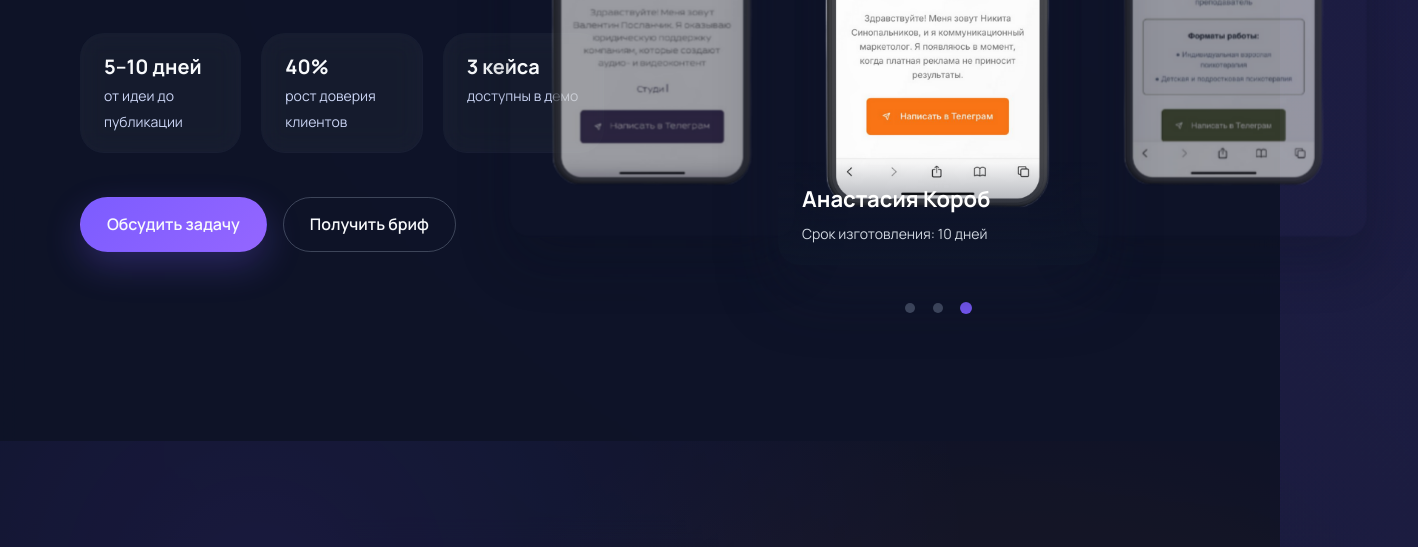
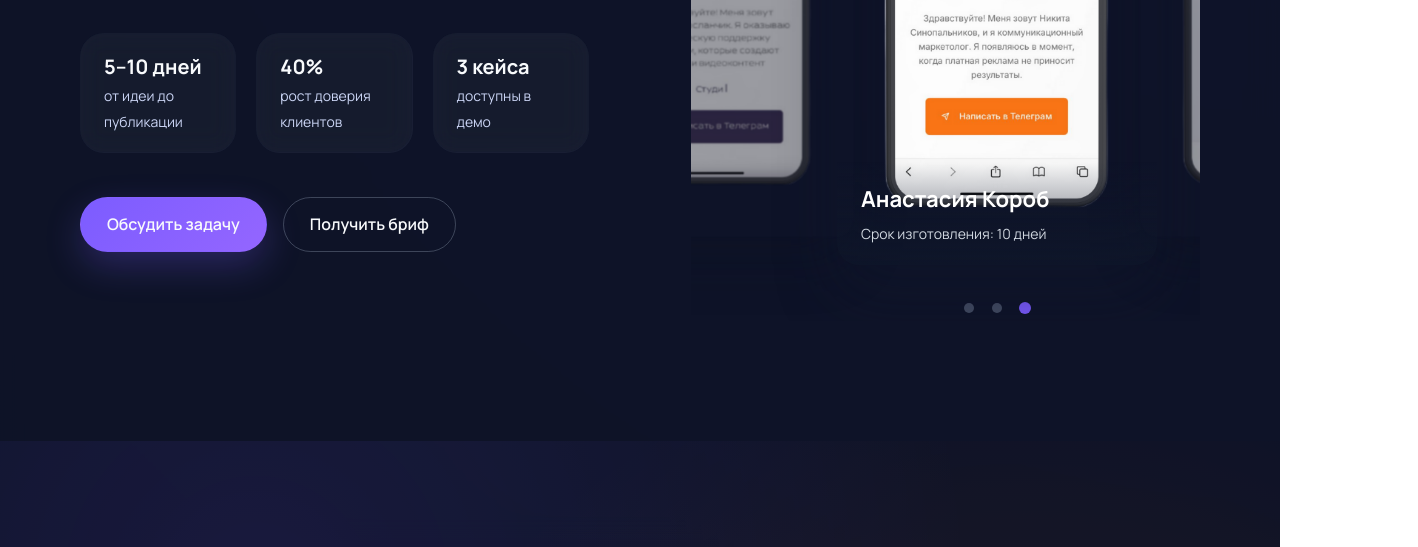
Before and after one commit to Mirthfulnik/VibeCard, a plain HTML site: page index.html in a window 1280 px wide. Shown: the part 597-1144 px from the top of the page, 1418 px wide, since content can reach past the window. Drawn offline with nearby package versions, Linux system fonts and the light colour scheme.

Commit message:
Update style.css

```diff
--- a/style.css
+++ b/style.css
@@ -337,6 +337,22 @@ section {
   overflow: visible;
 }
 
+@media (min-width: 1024px) {
+  .hero__container {
+    gap: clamp(56px, 8vw, 120px);
+  }
+
+  .hero__visual {
+    justify-content: flex-end;
+    padding-left: clamp(40px, 8vw, 120px);
+    overflow: hidden;
+  }
+
+  .hero__carousel {
+    width: clamp(260px, 30vw, 360px);
+    max-width: 100%;
+  }
+}
 .hero__carousel .swiper-wrapper {
   align-items: center;
 }
```
